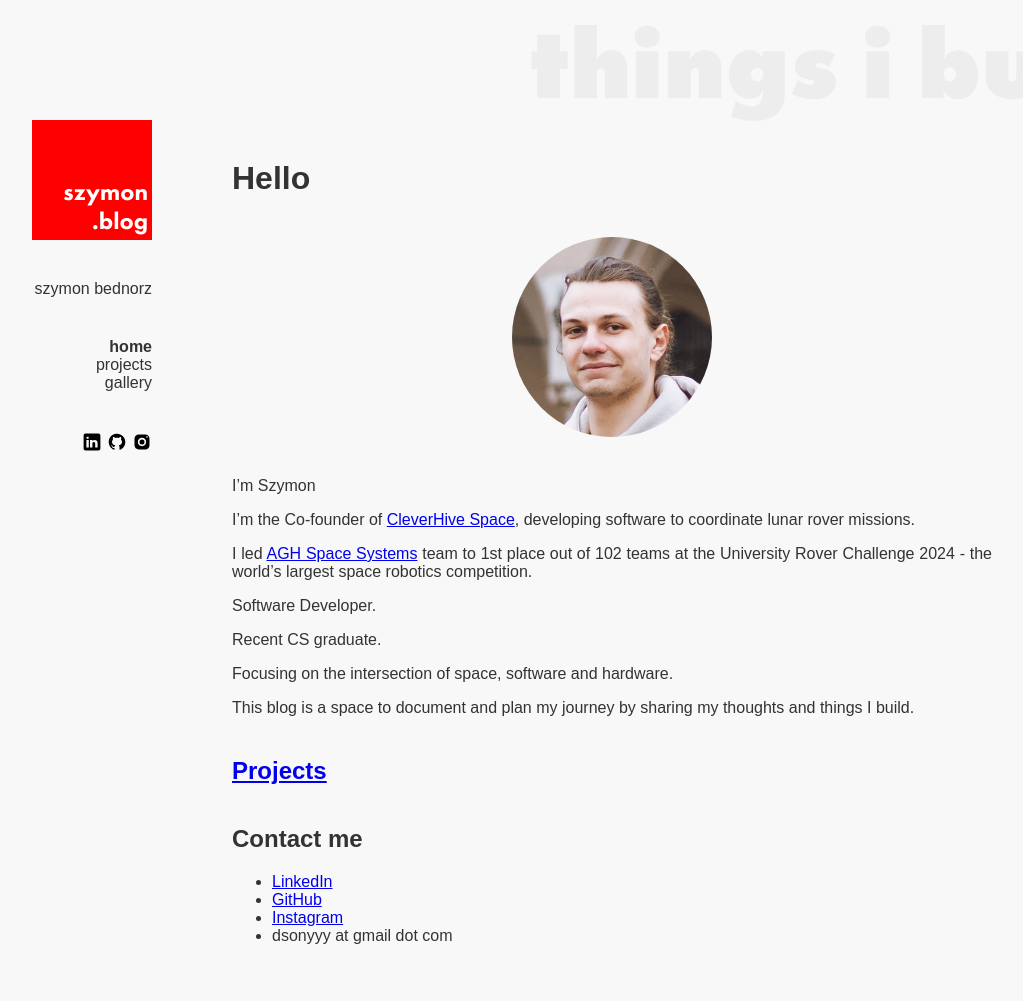
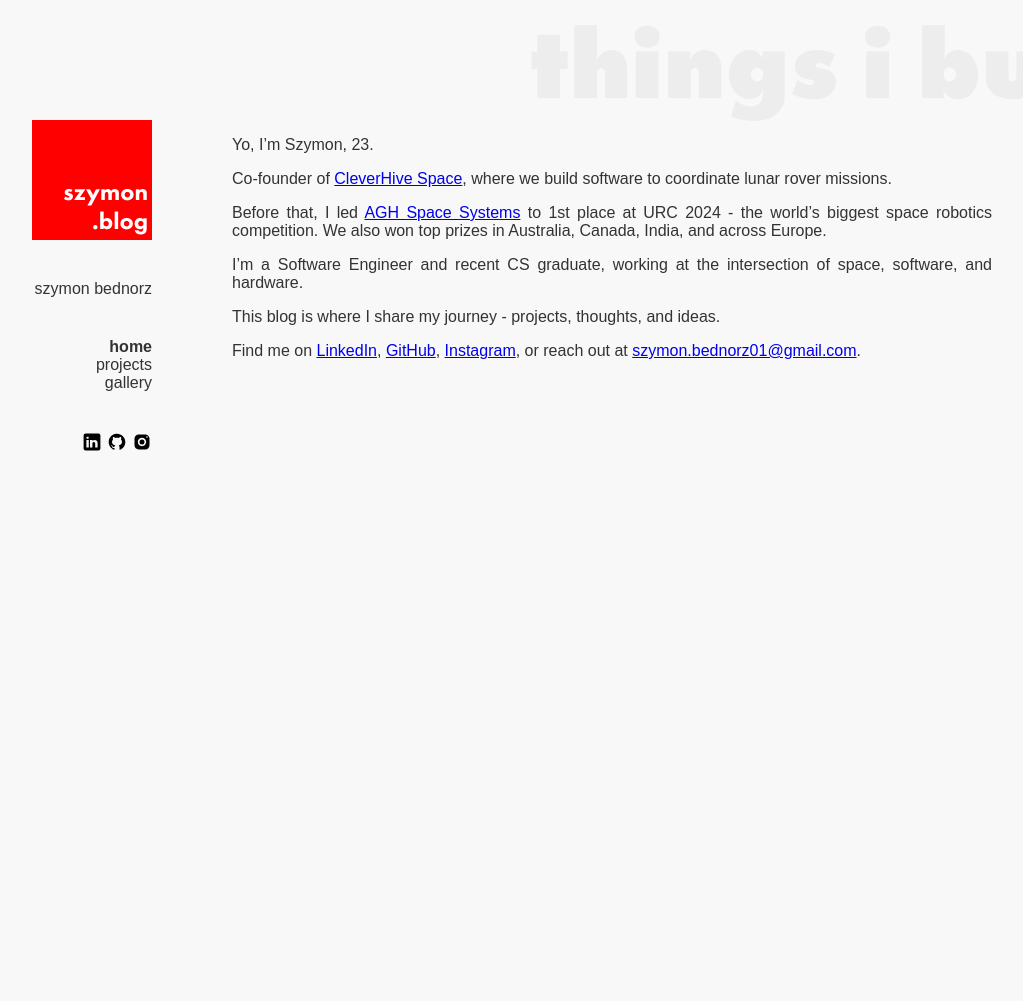
Before and after one commit to dsonyy/dsonyy.github.io, a Jekyll site: the page built from index.md, in a window 1280 px wide. Shown: the whole page, without its empty margins (108-1131 px from the left). Built offline with Jekyll 4.4.1, drawn with Linux system fonts in a browser that asks for light colours; after the commit the page ends 900 px from its top, so only the background shows below that.

Commit message:
feat(index): update contents

```diff
--- a/_config.yml
+++ b/_config.yml
@@ -25,13 +25,18 @@ keywords: blog, space, software, hardware, rover, startups
 author: Szymon Bednorz
 baseurl: "" # the subpath of your site, e.g. /blog
 url: "https://szymon.blog" # the base hostname & protocol for your site, e.g. http://example.com
-github_username:  dsonyy
+github_username: dsonyy
 
 # Build settings
 theme: minima
 plugins:
   - jekyll-feed
 
+# Collections
+collections:
+  projects:
+    output: true
+    permalink: /projects/:title/
 # Exclude from processing.
 # The following items will not be processed, by default.
 # Any item listed under the `exclude:` key here will be automatically added to
--- a/_includes/nav.html
+++ b/_includes/nav.html
@@ -5,7 +5,7 @@
     <!-- <li><a href="{{ '/works' | relative_url }}" {% if page.url contains '/works' %}class="active"{% endif %}>projects</a></li> -->
 
     <!-- <li><a href="{{ '/yearly' | relative_url }}" {% if page.url contains '/yearly' %}class="active"{% endif %}>yearly</a></li> -->
-    <li><a href="https://github.com/dsonyy">projects</a></li>
+    <li><a href="{{ '/projects/' | relative_url }}" {% if page.url contains '/projects/' %}class="active"{% endif %}>projects</a></li>
 
     <li><a href="https://szymonbednorz.com/galeria">gallery</a></li>
 </ul>
--- a/index.md
+++ b/index.md
@@ -4,29 +4,16 @@ title: Home
 permalink: /
 ---
 
-# Hello
+<!-- <img src="{{ '/assets/images/avatar.jpg' | relative_url }}" alt="Szymon Bednorz" class="avatar"> -->
 
-<img src="{{ '/assets/images/avatar.jpg' | relative_url }}" alt="Szymon Bednorz" class="avatar">
+Yo, I'm Szymon, 23.
 
-I'm Szymon
+Co-founder of [CleverHive Space](https://cleverhive.space/), where we build software to coordinate lunar rover missions.
 
-I'm the Co-founder of [CleverHive Space](https://cleverhive.space/), developing software to coordinate lunar rover missions.
+Before that, I led [AGH Space Systems](https://www.linkedin.com/company/agh-space-systems) to 1st place at URC 2024 - the world's biggest space robotics competition. We also won top prizes in Australia, Canada, India, and across Europe.
 
-I led [AGH Space Systems](https://www.linkedin.com/company/agh-space-systems) team to 1st place out of 102 teams at the University Rover Challenge 2024 - the world’s largest space robotics competition.
+I'm a Software Engineer and recent CS graduate, working at the intersection of space, software, and hardware.
 
-Software Developer.
+This blog is where I share my journey - projects, thoughts, and ideas.
 
-Recent CS graduate.
-
-Focusing on the intersection of space, software and hardware.
-
-This blog is a space to document and plan my journey by sharing my thoughts and things I build.
-
-## [Projects](https://github.com/dsonyy)
-
-## Contact me
-
-- [LinkedIn](https://www.linkedin.com/in/szymonbednorz/)
-- [GitHub](https://github.com/dsonyy)
-- [Instagram](https://instagram.com/sbdnrz)
-- dsonyyy at gmail dot com
+Find me on [LinkedIn](https://www.linkedin.com/in/szymonbednorz/), [GitHub](https://github.com/dsonyy), [Instagram](https://instagram.com/sbdnrz), or reach out at [szymon.bednorz01@gmail.com](szymon.bednorz01@gmail.com).
```
Also changed, not shown: _layouts/project.html (added, +37 -0 lines), _projects/sample-project.md (added, +24 -0 lines), projects/index.html (added, +66 -0 lines).
